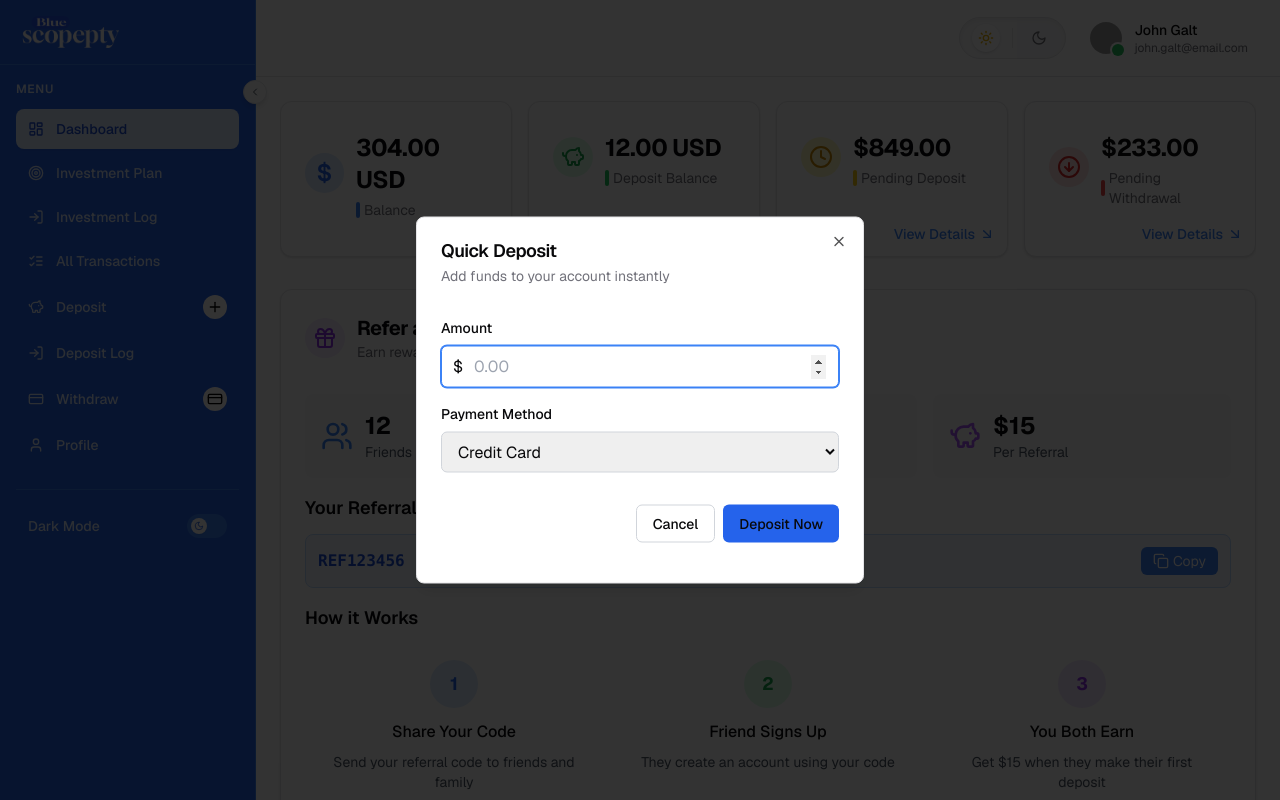
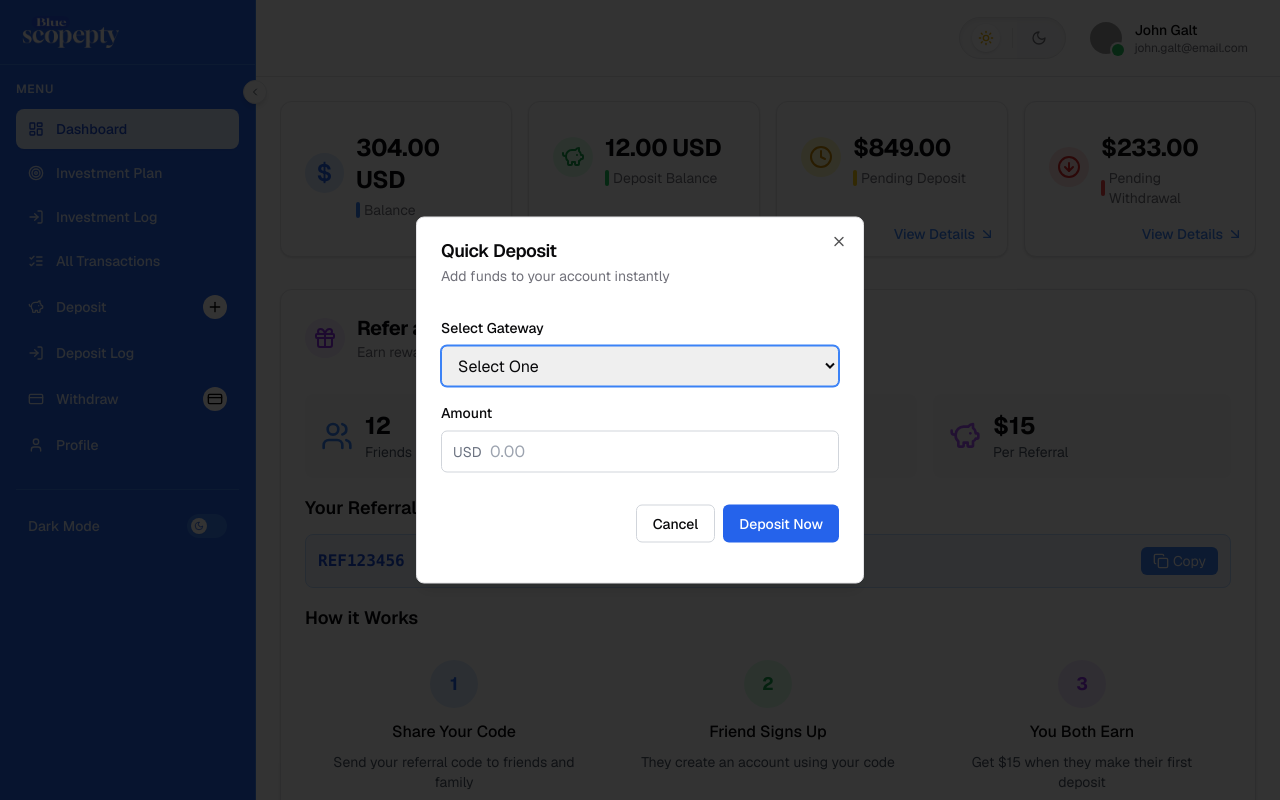
Before and after one commit to Mmesomadavid/bluescope-client, a React (Vite) app: page /dashboard in a window 1280 px wide. Both pictures are taken after a click on the button "Deposit". Built offline with nearby package versions, Linux system fonts and the light colour scheme; grey boxes are pictures that could not be loaded.

Commit message:
made new changes

```diff
--- a/src/components/DepositDailog.tsx
+++ b/src/components/DepositDailog.tsx
@@ -1,15 +1,40 @@
 "use client"
 
 import type React from "react"
-
+import { useState } from "react"
 import { Dialog, DialogContent, DialogHeader, DialogTitle, DialogDescription } from "../components/ui/dialog"
+import { Loader2 } from "lucide-react"
+import { motion, AnimatePresence } from "framer-motion"
 
 interface DepositDialogProps {
   isOpen: boolean
   onOpenChange: (open: boolean) => void
 }
 
+const gateways = [
+  { value: "credit-card", label: "Credit Card" },
+  { value: "bank-transfer", label: "Bank Transfer" },
+  { value: "paypal", label: "PayPal" },
+  { value: "crypto", label: "Cryptocurrency" },
+]
+
 const DepositDialog: React.FC<DepositDialogProps> = ({ isOpen, onOpenChange }) => {
+  const [gateway, setGateway] = useState("")
+  const [amount, setAmount] = useState("")
+  const [processing, setProcessing] = useState(false)
+
+  const handleSubmit = async (e: React.FormEvent) => {
+    e.preventDefault()
+    setProcessing(true)
+    // Simulate processing
+    setTimeout(() => {
+      setProcessing(false)
+      onOpenChange(false)
+      setGateway("")
+      setAmount("")
+    }, 2000)
+  }
+
   return (
     <Dialog open={isOpen} onOpenChange={onOpenChange}>
       <DialogContent className="sm:max-w-md">
@@ -18,53 +43,85 @@ const DepositDialog: React.FC<DepositDialogProps> = ({ isOpen, onOpenChange }) =
           <DialogDescription>Add funds to your account instantly</DialogDescription>
         </DialogHeader>
         <div className="space-y-4 py-4">
-          {/* Add your deposit form or content here */}
-          <div className="grid gap-4">
+          <AnimatePresence>
+            {processing ? (
+              <motion.div
+                key="processing"
+                initial={{ opacity: 0, scale: 0.95 }}
+                animate={{ opacity: 1, scale: 1 }}
+                exit={{ opacity: 0, scale: 0.95 }}
+                className="flex flex-col items-center justify-center py-8"
+              >
+                <Loader2 className="animate-spin w-8 h-8 text-blue-600 mb-3" />
+                <span className="text-blue-700 font-medium">Processing...</span>
+              </motion.div>
+            ) : (
+              <motion.form
+                key="form"
+                initial={{ opacity: 0, scale: 0.95 }}
+                animate={{ opacity: 1, scale: 1 }}
+                exit={{ opacity: 0, scale: 0.95 }}
+                className="grid gap-4"
+                onSubmit={handleSubmit}
+              >
+                <div className="grid gap-2">
+                  <label htmlFor="gateway" className="text-sm font-medium">
+                    Select Gateway
+                  </label>
+                  <select
+                    id="gateway"
+                    required
+                    value={gateway}
+                    onChange={e => setGateway(e.target.value)}
+                    className="w-full rounded-md border border-gray-300 py-2 px-3 focus:border-blue-500 focus:outline-none focus:ring-1 focus:ring-blue-500"
+                  >
+                    <option value="" disabled>
+                      Select One
+                    </option>
+                    {gateways.map(g => (
+                      <option key={g.value} value={g.value}>
+                        {g.label}
+                      </option>
+                    ))}
+                  </select>
+                </div>
                 <div className="grid gap-2">
                   <label htmlFor="amount" className="text-sm font-medium">
                     Amount
                   </label>
                   <div className="relative">
-                <span className="absolute left-3 top-1/2 -translate-y-1/2">$</span>
+                    <span className="absolute left-3 top-1/2 -translate-y-1/2 text-gray-500 text-sm">USD</span>
                     <input
                       id="amount"
                       type="number"
-                  className="w-full rounded-md border border-gray-300 py-2 pl-8 pr-3 focus:border-blue-500 focus:outline-none focus:ring-1 focus:ring-blue-500"
+                      required
+                      min="0"
+                      step="0.01"
+                      value={amount}
+                      onChange={e => setAmount(e.target.value)}
+                      className="w-full rounded-md border border-gray-300 py-2 pl-12 pr-3 focus:border-blue-500 focus:outline-none focus:ring-1 focus:ring-blue-500"
                       placeholder="0.00"
-                  min="0"
                     />
-              </div>
-            </div>
-            <div className="grid gap-2">
-              <label htmlFor="payment-method" className="text-sm font-medium">
-                Payment Method
-              </label>
-              <select
-                id="payment-method"
-                className="w-full rounded-md border border-gray-300 py-2 px-3 focus:border-blue-500 focus:outline-none focus:ring-1 focus:ring-blue-500"
-              >
-                <option value="credit-card">Credit Card</option>
-                <option value="bank-transfer">Bank Transfer</option>
-                <option value="paypal">PayPal</option>
-                <option value="crypto">Cryptocurrency</option>
-              </select>
                   </div>
                 </div>
                 <div className="flex justify-end space-x-2 pt-4">
                   <button
                     type="button"
                     onClick={() => onOpenChange(false)}
-              className="rounded-md border border-gray-300 px-4 py-2 text-sm font-medium hover:bg-gray-50 focus:outline-none focus:ring-2 focus:ring-blue-500 focus:ring-offset-2"
+                    className="rounded-md border border-gray-300 px-4 py-2 text-sm font-medium hover:bg-zinc-900/10 focus:outline-none focus:ring-2 focus:ring-blue-500 focus:ring-offset-2"
                   >
                     Cancel
                   </button>
                   <button
-              type="button"
-              className="rounded-md bg-blue-600 px-4 py-2 text-sm font-medium  hover:bg-blue-700 focus:outline-none focus:ring-2 focus:ring-blue-500 focus:ring-offset-2"
+                    type="submit"
+                    className="rounded-md bg-blue-600 px-4 py-2 text-sm font-medium text-white hover:bg-blue-700 focus:outline-none focus:ring-2 focus:ring-blue-500 focus:ring-offset-2"
                   >
                     Deposit Now
                   </button>
                 </div>
+              </motion.form>
+            )}
+          </AnimatePresence>
         </div>
       </DialogContent>
     </Dialog>
```
Lines whose indentation alone changed are shown as unchanged.
